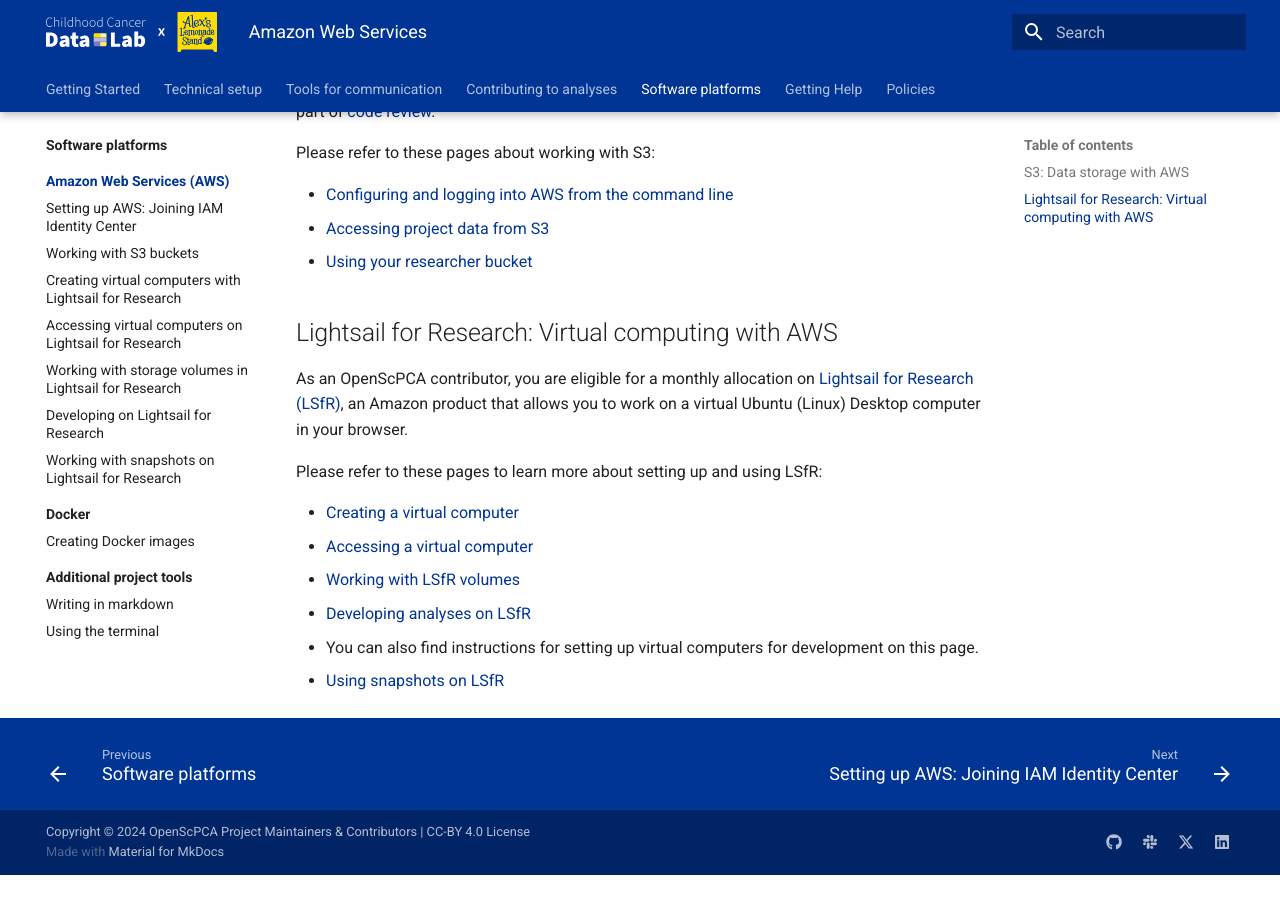
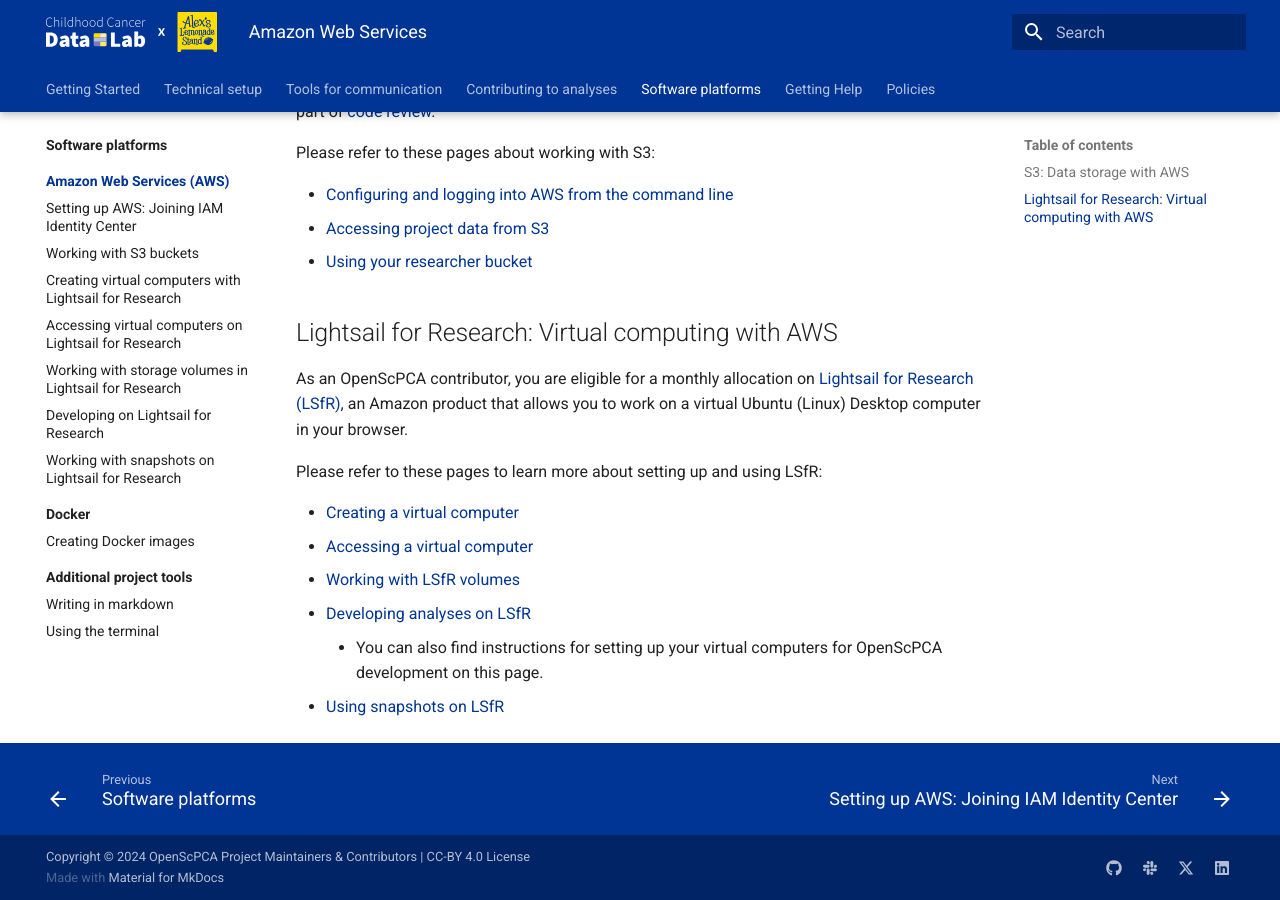
Before and after one commit to AlexsLemonade/OpenScPCA-analysis, an MkDocs documentation site: the page built from docs/software-platforms/aws/index.md, in a window 1280 px wide and 900 px high, scrolled down 534 px. Built offline with MkDocs 1.6.1 and Material for MkDocs 9.7.7, drawn with Linux system fonts in a browser that asks for light colours; before the commit the page ends 1409 px from its top, so only the background shows below that.

Commit message:
fix lsfr link and bullet spacing

```diff
--- a/docs/software-platforms/aws/index.md
+++ b/docs/software-platforms/aws/index.md
@@ -31,5 +31,5 @@
 - [Accessing a virtual computer](./accessing-vcs.md)
 - [Working with LSfR volumes](./working-with-volumes.md)
 - [Developing analyses on LSfR](./starting-development-on-lsfr.md)
-  - You can also find instructions for setting up virtual computers for development on this page.
+    - You can also find instructions for setting up your virtual computers for OpenScPCA development on this page.
 - [Using snapshots on LSfR](./working-with-snapshots.md)
```
Also changed, not shown: docs/technical-setup/index.md (+1 -1 lines).
